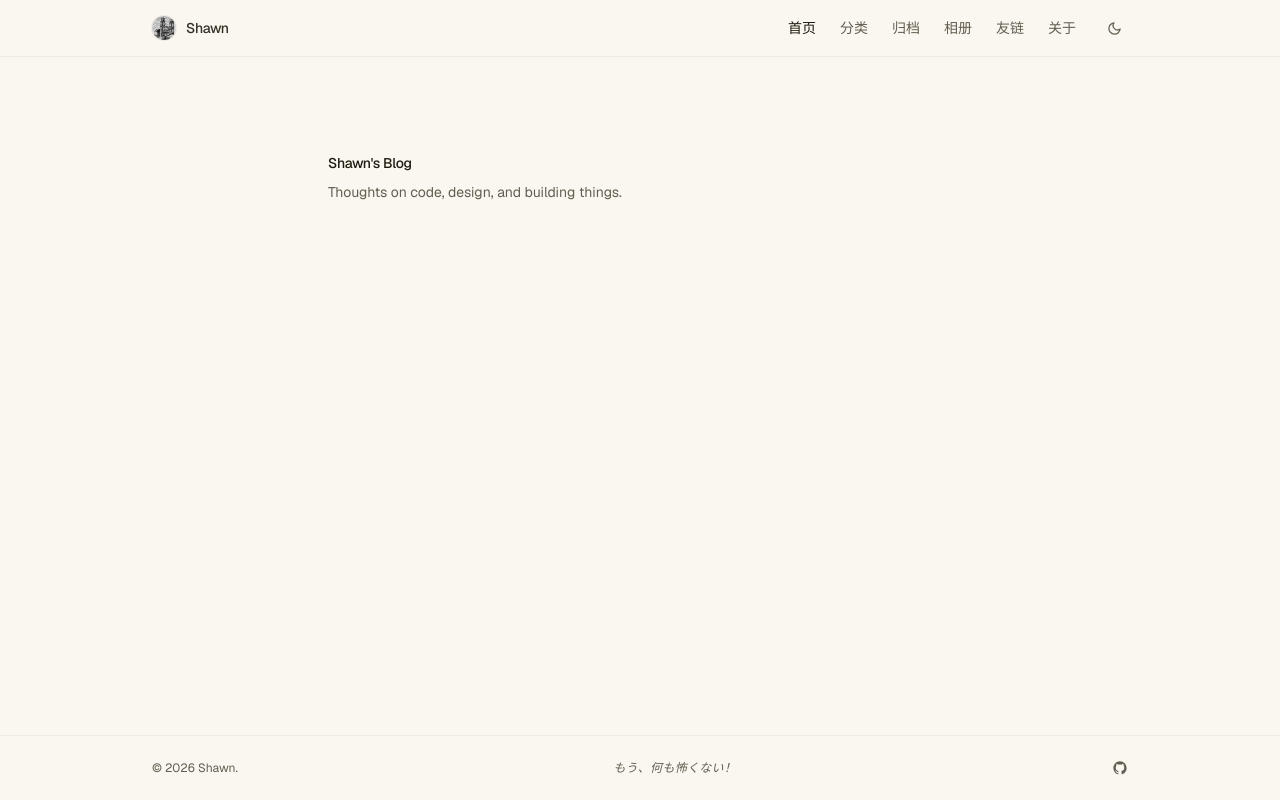
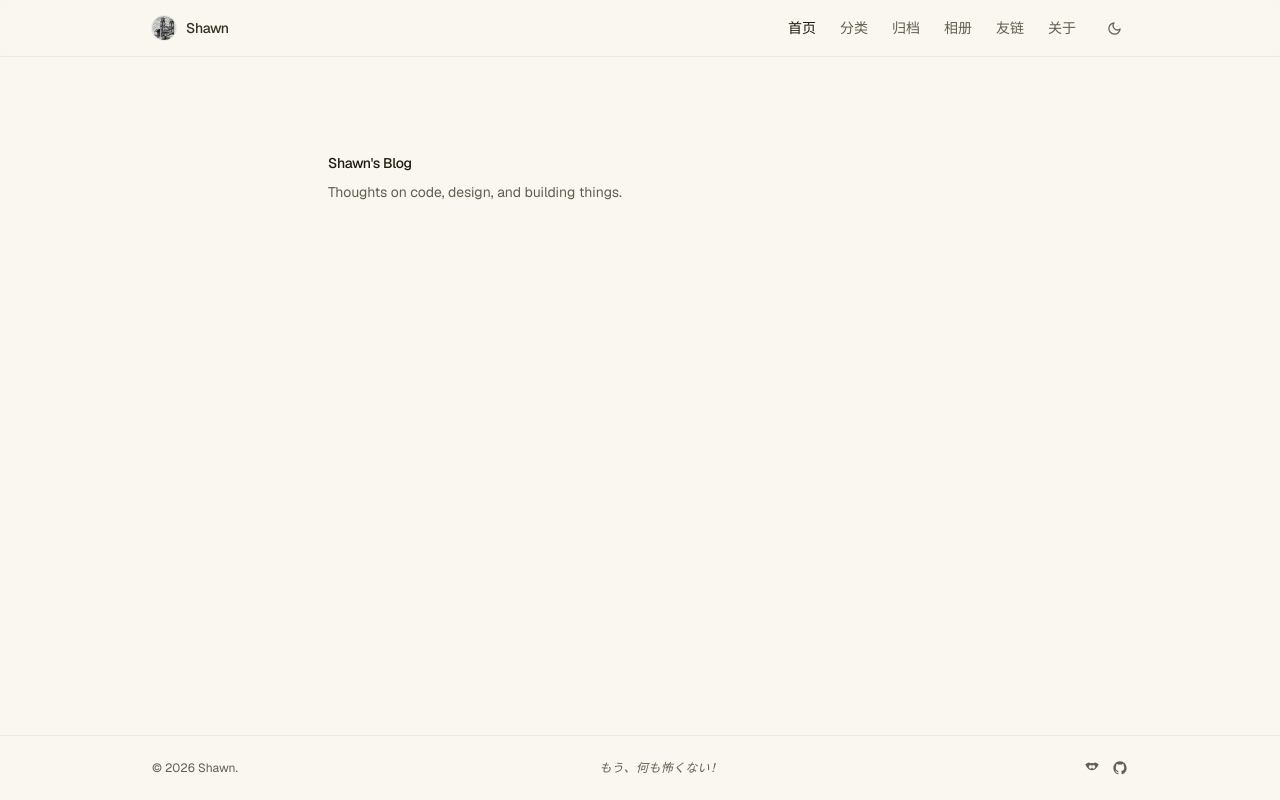
Before and after one commit to shawn1300/shawn1300.github.io, a Next.js app: page / in a window 1280 px wide. Built offline with nearby package versions, Linux system fonts and the light colour scheme; no server answers; the database is empty.

Commit message:
✨ 页脚添加 Bilibili 小电视图标

```diff
--- a/components/layout/footer.tsx
+++ b/components/layout/footer.tsx
@@ -8,6 +8,22 @@ export function Footer() {
         <p className="text-[11px] sm:text-xs text-muted-foreground italic tracking-wide">
           もう、何も怖くない！
         </p>
+        <div className="flex items-center gap-3">
+          <a
+            href="https://space.bilibili.com/4790056"
+            target="_blank"
+            rel="noopener noreferrer"
+            className="text-muted-foreground hover:text-foreground transition-colors"
+            aria-label="Bilibili"
+          >
+            <svg
+              viewBox="0 0 24 24"
+              fill="currentColor"
+              className="h-4 w-4"
+            >
+              <path d="M17.81 4.1c-.36-.16-.72-.31-1.08-.46a.66.66 0 00-.73.16c-.33.38-.68.75-1.02 1.13a10.92 10.92 0 00-5.96 0 17.72 17.72 0 00-1.02-1.13.66.66 0 00-.73-.16c-.36.15-.72.3-1.08.46C4.44 4.96 3.13 5.72 2 6.73a.7.7 0 00-.1.09c2.5 4.53 5.18 8.46 10.1 8.46s7.6-3.93 10.1-8.46a.7.7 0 00-.1-.09c-1.13-1-2.44-1.77-4.19-2.63zM9.76 13.12c-1.42 0-2.58-1.3-2.58-2.9 0-1.6 1.14-2.9 2.58-2.9 1.43 0 2.6 1.3 2.58 2.9 0 1.6-1.15 2.9-2.58 2.9zm4.48 0c-1.42 0-2.58-1.3-2.58-2.9 0-1.6 1.14-2.9 2.58-2.9 1.43 0 2.6 1.3 2.58 2.9 0 1.6-1.15 2.9-2.58 2.9z"/>
+            </svg>
+          </a>
           <a
             href="https://github.com/shawn1300"
             target="_blank"
@@ -24,6 +40,7 @@ export function Footer() {
             </svg>
           </a>
         </div>
+      </div>
     </footer>
   );
 }
```
Lines whose indentation alone changed are shown as unchanged.
